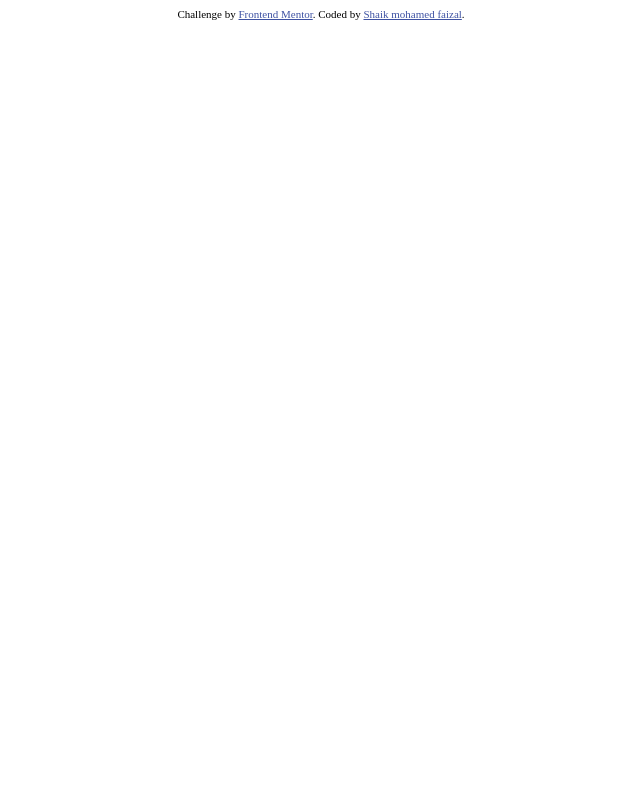
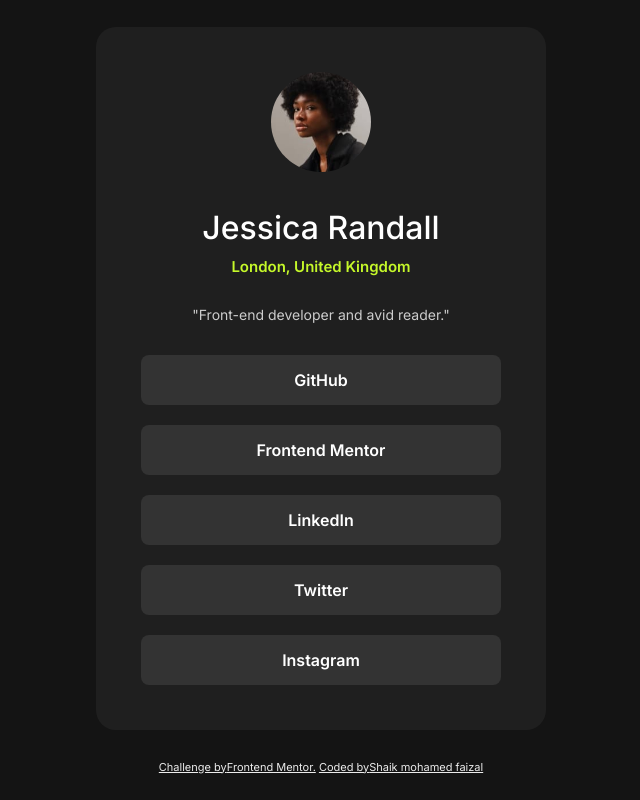
Before and after one commit to im-Shaik/social-links-profile-main, a plain HTML site: page index.html in a window 1280 px wide. Shown: the whole page, without its empty margins (319-959 px from the left). Drawn offline with Linux system fonts and the light colour scheme.

Commit message:
challange finished

```diff
--- a/index.html
+++ b/index.html
@@ -12,25 +12,46 @@
       href="./assets/images/favicon-32x32.png"
     />
     <title>Frontend Mentor | Social links profile</title>
+    <link rel="stylesheet" href="/style.css" />
     <style>
       .attribution {
         font-size: 11px;
         text-align: center;
       }
       .attribution a {
-        color: hsl(228, 45%, 44%);
+        color: hsl(0, 0%, 92%);
       }
     </style>
   </head>
   <body>
+    <div class="container">
+      <div class="profile-picture">
+        <img src="/assets/images/avatar-jessica.jpeg" alt="Profile picture" />
+      </div>
+
+      <div class="personal-info">
+        <h1>Jessica Randall</h1>
+        <h2>London, United Kingdom</h2>
+        <p>"Front-end developer and avid reader."</p>
+      </div>
+
+      <div class="social-links">
+        <a href="#">GitHub</a>
+        <a href="#">Frontend Mentor</a>
+        <a href="#">LinkedIn</a>
+        <a href="#">Twitter</a>
+        <a href="#">Instagram</a>
+      </div>
+    </div>
+
     <div class="attribution">
-      Challenge by
       <a href="https://www.frontendmentor.io?ref=challenge" target="_blank"
-        >Frontend Mentor</a
-      >. Coded by
+        ><span> Challenge by</span>Frontend Mentor.</a
+      >
+
       <a href="https://www.frontendmentor.io/profile/im-Shaik" target="_blank"
-        >Shaik mohamed faizal</a
-      >.
+        ><span> Coded by</span>Shaik mohamed faizal</a
+      >
     </div>
   </body>
 </html>
--- /dev/null
+++ b/style.css
@@ -0,0 +1,111 @@
+@import url("https://fonts.googleapis.com/css2?family=Inter:ital,opsz,wght@0,14..32,100..900;1,14..32,100..900&display=swap");
+
+*,
+*::after,
+*::before {
+  margin: 0;
+  padding: 0;
+  box-sizing: border-box;
+}
+
+body {
+  background-color: hsl(0, 0%, 8%);
+  display: grid;
+  place-content: center;
+  height: 100vh;
+  font-family: "Inter", sans-serif;
+}
+
+.container {
+  background-color: hsl(0, 0%, 12%);
+  display: flex;
+  flex-direction: column;
+  align-items: center;
+  text-align: center;
+  border-radius: 20px;
+  width: 350px;
+  padding: 30px;
+  margin-bottom: 30px;
+}
+
+.profile-picture {
+  margin-bottom: 25px;
+  text-align: center;
+  width: 80px;
+  overflow: hidden;
+}
+
+.profile-picture img {
+  width: 100%;
+  object-fit: cover;
+  border-radius: 50%;
+}
+
+.personal-info {
+  margin-bottom: 30px;
+}
+
+.personal-info h1 {
+  font-size: 1.5rem;
+  font-weight: 500;
+  color: hsl(0, 0%, 100%);
+  margin-bottom: 10px;
+}
+
+.personal-info h2 {
+  font-weight: 600;
+  color: hsl(75, 94%, 57%);
+  font-size: 15px;
+  margin-bottom: 30px;
+}
+
+.personal-info p {
+  font-size: 14px;
+  color: hsl(0, 0%, 80%);
+}
+
+.social-links {
+  display: flex;
+  gap: 20px;
+  flex-direction: column;
+  width: 100%;
+}
+
+.social-links a {
+  text-decoration: none;
+  display: flex;
+  align-items: center;
+  justify-content: center;
+  border-radius: 0.5rem;
+  color: hsl(0, 0%, 100%);
+  background-color: hsl(0, 0%, 20%);
+  font-weight: 600;
+  height: 25px;
+  padding: 25px;
+  width: 100%;
+}
+
+.social-links a:active {
+  background-color: hsl(75, 94%, 57%);
+  color: hsl(0, 0%, 0%);
+}
+
+@media only screen and (min-width: 425px) {
+  .container {
+    gap: 2rem;
+    width: 450px;
+    padding: 45px;
+  }
+
+  .profile-picture {
+    margin-bottom: 0;
+    width: 100px;
+  }
+
+  .personal-info {
+    margin-bottom: 0;
+  }
+  .personal-info h1 {
+    font-size: 2rem;
+  }
+}
```
